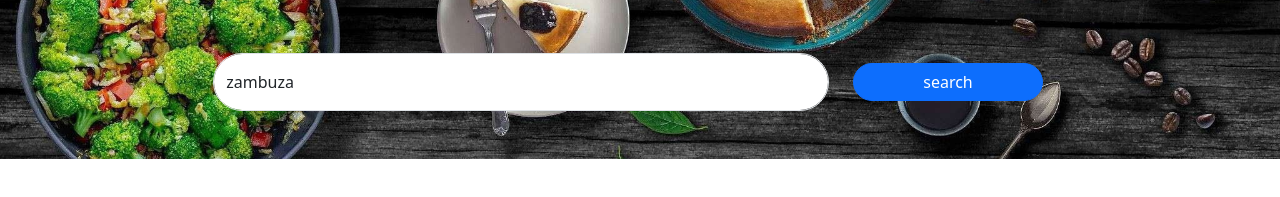
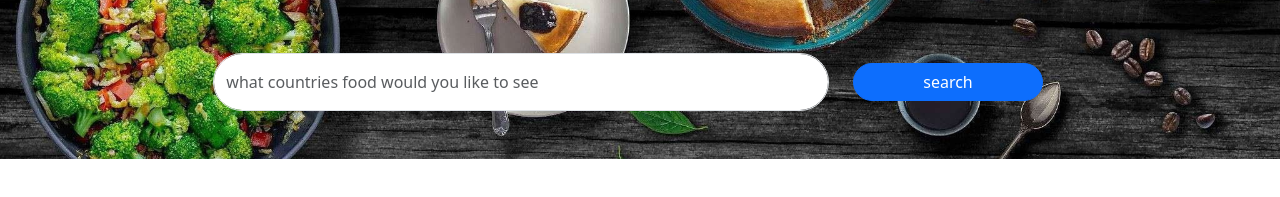
Before and after one commit to yonatan-h/tour-the-world, a plain HTML site: page src/food_and_drinks.html in a window 1280 px wide. Shown: the part 215-412 px from the top of the page. Drawn offline with Linux system fonts and the light colour scheme; a web font is replaced by a local one.

Commit message:
avoided default search country

```diff
--- a/src/food_and_drinks.html
+++ b/src/food_and_drinks.html
@@ -73,7 +73,6 @@
               class="form-control py-3 rounded-5 food-search-input-js"
               placeholder="what countries food would you like to see"
               id="search"
-              value="zambuza"
             />
           </div>
           <div class="col-6 col-lg-2">
```
